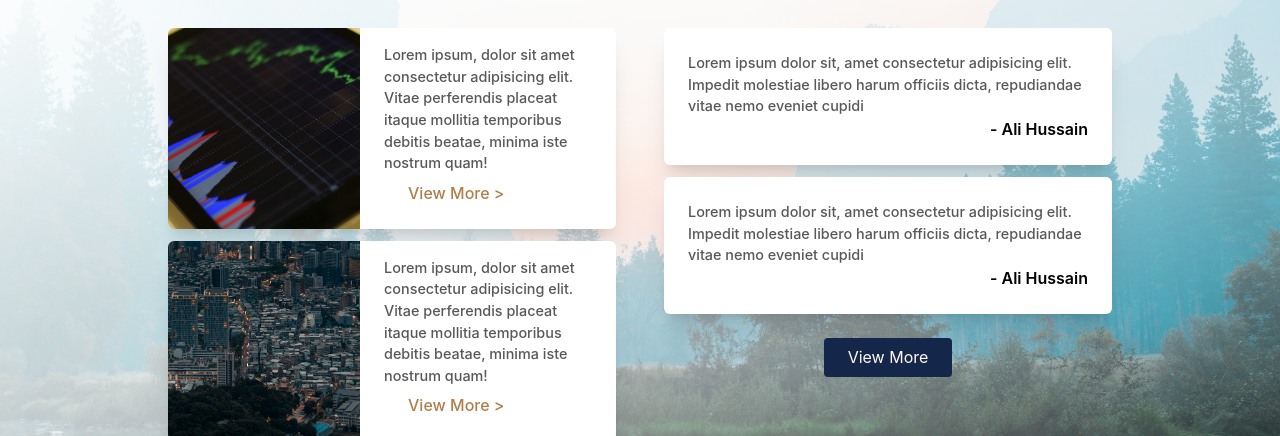
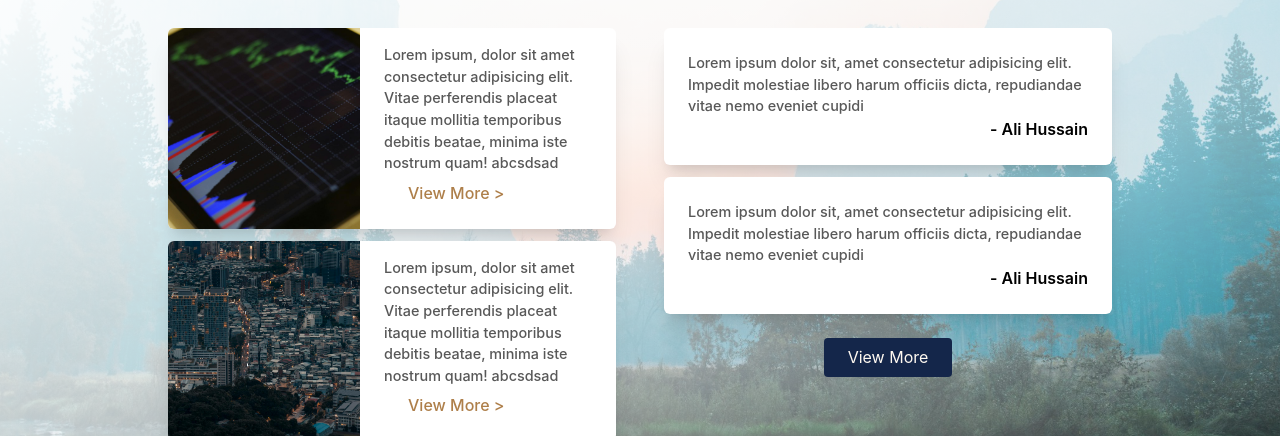
Before and after one commit to mehran78/myweb, a React (Vite) app: page / in a window 1280 px wide. Shown: the part 1691-2127 px from the top of the page. Built offline with nearby package versions, Linux system fonts and the light colour scheme.

Commit message:
Update InsightCard.jsx

```diff
--- a/src/Components/Sections/Insights and Testimonials/Insights/InsightCard.jsx
+++ b/src/Components/Sections/Insights and Testimonials/Insights/InsightCard.jsx
@@ -8,7 +8,7 @@ function InsightCard({ cardImage }) {
         <p className="text-[#585858] font-[500] text-[.9rem]">
           Lorem ipsum, dolor sit amet consectetur adipisicing elit. Vitae
           perferendis placeat itaque mollitia temporibus debitis beatae, minima
-          iste nostrum quam!
+          iste nostrum quam! abcsdsad
         </p>
         <Button
           text="View More >"
```
